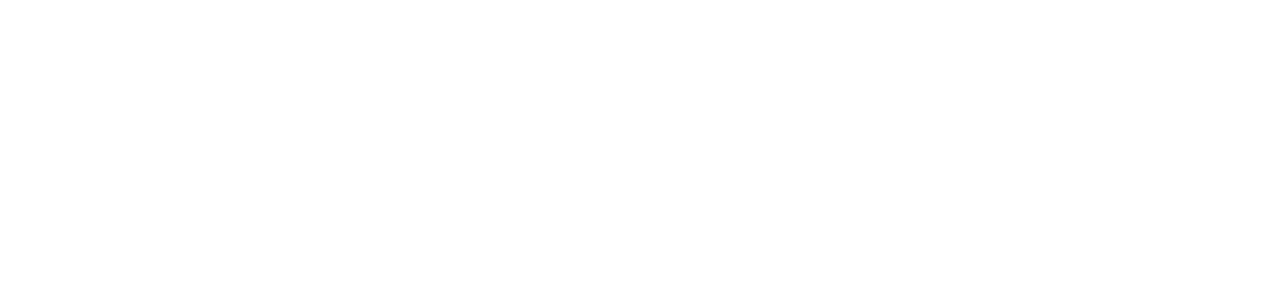
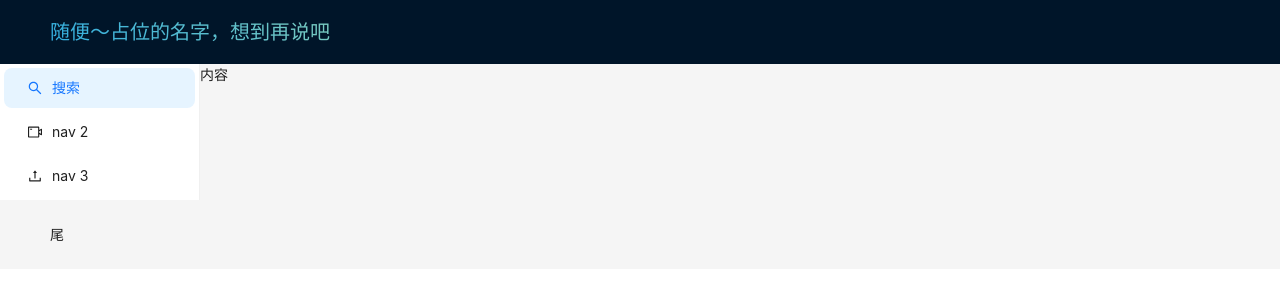
Before and after one commit to haiyangzhaoo/site-tools, a React (Vite) app: page /#/like in a window 1280 px wide. Before the commit this address had no page. Shown: the top 300 px of the page. Built offline with nearby package versions, Linux system fonts and the light colour scheme.

Commit message:
新增喜好集

```diff
--- a/index.html
+++ b/index.html
@@ -24,7 +24,7 @@
     <!-- QQ应用模式 -->
     <meta name="x5-page-mode" content="app">
     <!-- windows phone 点击无高光 -->
-    <title>工作助手</title>
+    <title></title>
   </head>
   <body>
     <div id="root"></div>
--- a/package.json
+++ b/package.json
@@ -10,8 +10,11 @@
     "preview": "vite preview"
   },
   "dependencies": {
+    "@ant-design/icons": "^5.2.6",
+    "antd": "^5.10.2",
     "react": "^18.2.0",
     "react-dom": "^18.2.0",
+    "react-router-config": "^5.1.1",
     "react-router-dom": "^6.11.2"
   },
   "devDependencies": {
--- a/src/pages/Home/index.jsx
+++ b/src/pages/Home/index.jsx
@@ -3,8 +3,6 @@
 import UList from '@/components/UList'
 import s from './index.module.css'
 import { useState } from 'react'
-
-console.log(s)
 
 const Aside = Layout.Aside
 const Content = Layout.Content
--- /dev/null
+++ b/src/pages/Like/index.jsx
@@ -0,0 +1,55 @@
+import { useState } from 'react'
+import { Layout, Menu, Button } from 'antd';
+import s from './index.module.scss'
+import {
+    MenuFoldOutlined,
+    MenuUnfoldOutlined,
+    UploadOutlined,
+    SearchOutlined,
+    VideoCameraOutlined,
+  } from '@ant-design/icons';
+import { Link } from 'react-router-dom'
+
+const { Header, Content, Footer, Sider } = Layout;
+
+export default function Like() {
+    const [collapsed, setCollapsed] = useState(false);
+
+    return <Layout>
+        <Header>
+            <div className={s.title}>随便～占位的名字，想到再说吧</div>
+        </Header>
+        <Layout>
+        <Sider theme='light' trigger={null} collapsible collapsed={collapsed}>
+            <Menu
+                mode="inline"
+                defaultSelectedKeys={['1']}
+                items={[
+                    {
+                        key: '1',
+                        icon: <SearchOutlined />,
+                        label: <Link to='/like/search'>搜索</Link>,
+                    },
+                    {
+                        key: '2',
+                        icon: <VideoCameraOutlined />,
+                        label: 'nav 2',
+                    },
+                    {
+                        key: '3',
+                        icon: <UploadOutlined />,
+                        label: 'nav 3',
+                    },
+                ]}
+            />
+            <span className={s.collapsed} onClick={() => setCollapsed(!collapsed)}>{collapsed ? <MenuUnfoldOutlined /> : <MenuFoldOutlined />}</span>
+        </Sider>
+        <Content>
+            内容
+        </Content>
+        </Layout>
+        <Footer>
+            尾
+        </Footer>
+    </Layout>
+}
--- /dev/null
+++ b/src/pages/Like/index.module.scss
@@ -0,0 +1,27 @@
+.title {
+    font-size: 20px;
+    font-weight: 600;
+    background: linear-gradient(45deg, #2dace2, #bee69f, #f7860c);
+    -webkit-background-clip: text;
+    -webkit-text-fill-color: transparent;
+}
+.collapsed {
+    width: 20px;
+    height: 20px;
+    font-size: 16px;
+    position: absolute;
+    top: 0;
+    right: -20px;
+    cursor: pointer;
+    background-color: #fff;
+    display: none;
+    justify-content: center;
+    align-items: center;
+}
+:global(.ant-layout-sider) {
+    :hover {
+        .collapsed {
+            display: flex;
+        }
+    }
+}
--- a/src/router/index.jsx
+++ b/src/router/index.jsx
@@ -1,14 +1,31 @@
 import { Routes, Route, HashRouter} from "react-router-dom";
-import React from "react";
+import React, { useEffect } from "react";
+import titleMap from "../utils/titleMap";
 
 const Home = React.lazy(() => import('../pages/Home'))
 const Demo = React.lazy(() => import('../pages/Demo'))
+const Like = React.lazy(() => import('../pages/Like'))
 
 export default function Router() {
+    useEffect(() => {
+        document.title = titleMap[window.location.hash.substr(1)]
+
+        const cb = e => {
+            document.title = titleMap[new URL(e.newURL).hash.substr(1)]
+        }
+
+        window.addEventListener('hashchange', cb)
+
+        return () => {
+            window.removeEventListener('hashchange', cb)
+        }
+    }, [])
+
     return <HashRouter>
         <Routes>
-            <Route path="/" element={<Home />} exact />
+            <Route exact path="/" element={<Home />} />
             <Route path="/ky" element={<Demo />} />
+            <Route path="/like" element={<Like />} />
         </Routes>
     </HashRouter>
 }
--- /dev/null
+++ b/src/utils/titleMap.js
@@ -0,0 +1,5 @@
+export default {
+    '/': '工作助手',
+    '/ky': '个人事件',
+    '/like': '喜好'
+}
```
Also changed, not shown: 1 other file (tests, documents, lock files or other folders).
